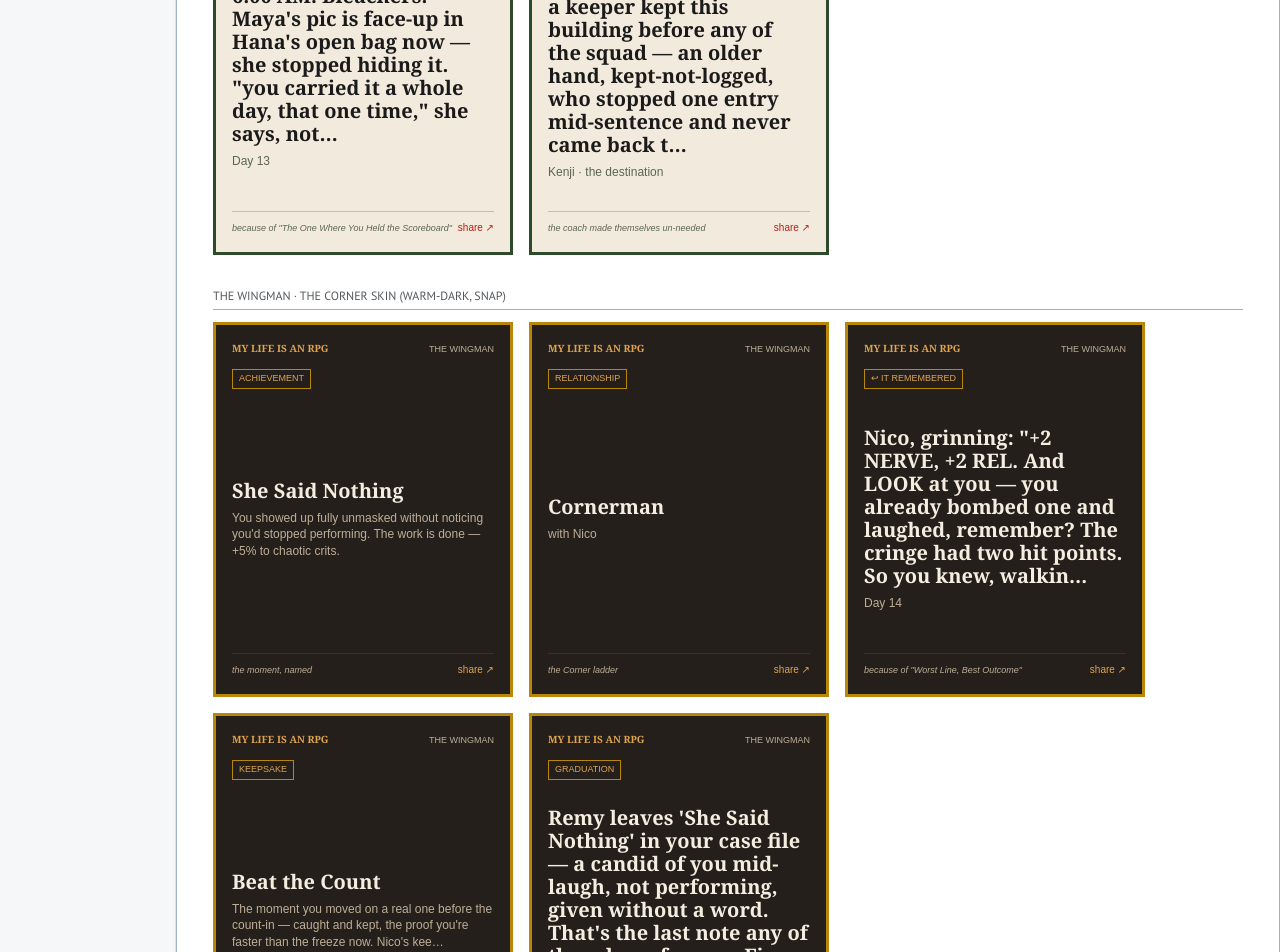
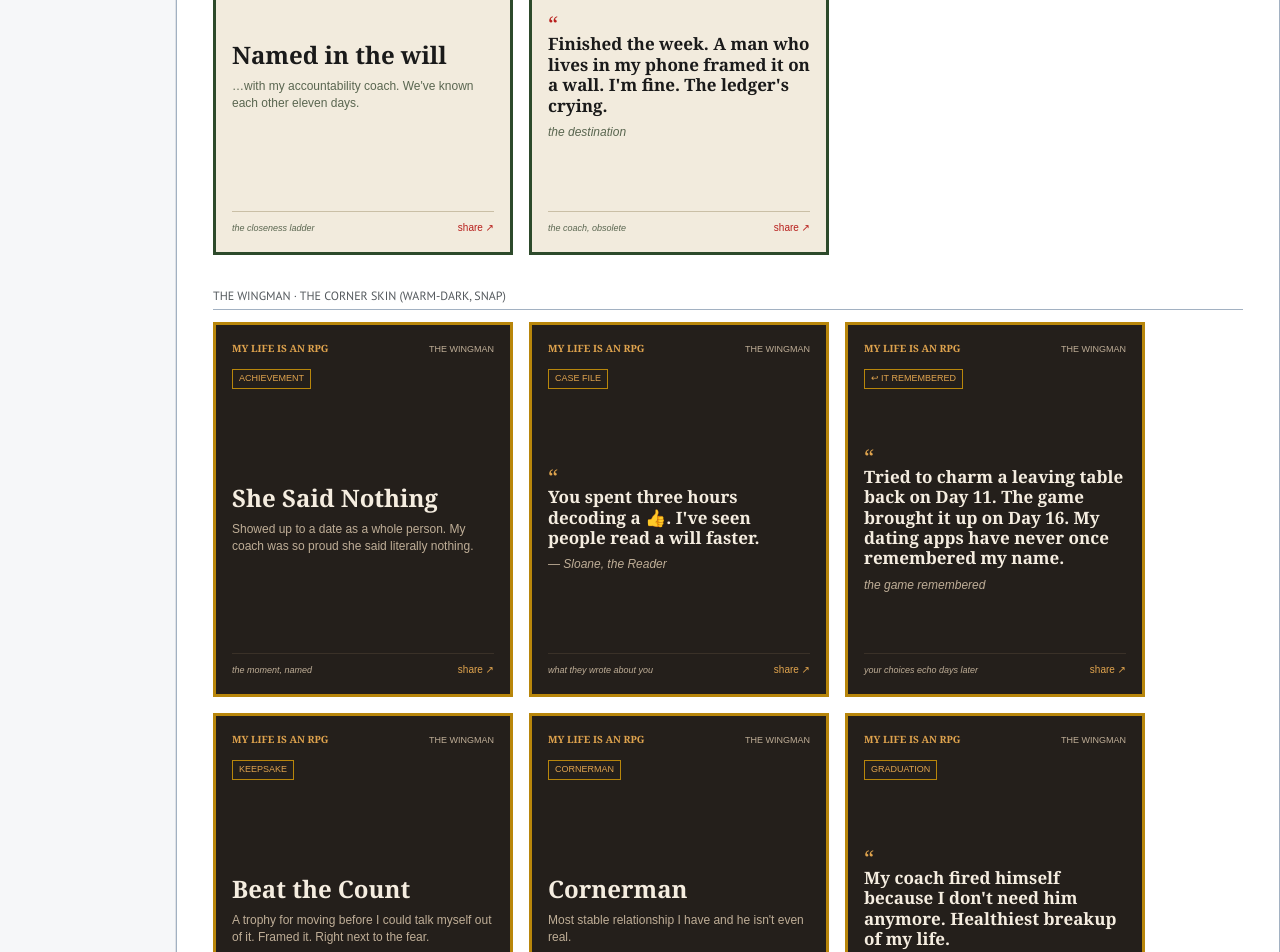
Before and after one commit to cybervaldez/myliar-website, a Next.js app: page /cards in a window 1280 px wide. Shown: the part 800-1752 px from the top of the page. Built offline with nearby package versions, Linux system fonts and the light colour scheme.

Commit message:
deploy: sync website/ from monorepo @ b3f79fc

```diff
--- a/app/cards/page.tsx
+++ b/app/cards/page.tsx
@@ -1,21 +1,12 @@
 // /cards — prototype of THE CARD: the one shareable-moment frame, per-campaign
-// skinned, that every viral motif renders to (docs/design/viral-moments.md). Real
-// data from the parity export. Prototype-on-web-first; the app port is a ShareCard
-// widget the existing share infra renders to PNG. Dev view.
+// skinned, every viral motif renders to (docs/design/viral-moments.md). The card
+// FACE is FUNNY + screenshot-worthy — a coach's quotable roast or the player's
+// wry "tweet" — never a stat readout (writers-room + Gemini approved). Real
+// titles/rungs/items pulled from parity so they stay synced; the captions are
+// authored. The app port = a ShareCard widget the share infra renders to PNG.
 
 import { FandomShell } from "../_components/FandomShell";
-import {
-  mainlineDays,
-  wingmanDays,
-  achievementById,
-  campaignMeta,
-  relTiers,
-  wingmanItems,
-  wingmanCoachById,
-  characterById,
-  humanizeLexicon,
-  type MainlineDay,
-} from "../wiki/wiki-data";
+import { achievementById, campaignMeta, relTiers, wingmanItems } from "../wiki/wiki-data";
 
 export const metadata = {
   title: "Cards — shareable moments (dev) · My Life is an RPG",
@@ -24,98 +15,64 @@ export const metadata = {
 };
 
 type Skin = "lifeops" | "wingman";
-type CardSpec = { kind: string; hero: string; support?: string; tag?: string };
+// shape: "title" = short hero + funny caption below · "quote" = the funny line IS the hero
+type CardSpec = { kind: string; shape: "title" | "quote"; hero: string; support?: string; tag?: string };
 
-const clip = (s: string, n: number) => {
-  const t = humanizeLexicon(s).trim();
-  return t.length > n ? t.slice(0, n - 1).trimEnd() + "…" : t;
-};
+const titleOf = (id: string, fallback: string) => achievementById(id)?.title ?? fallback;
 
-// Pull the first callback (scenario/reaction variant) in a campaign's days.
-function firstCallback(days: MainlineDay[]): { text: string; flag: string; day: number } | null {
-  for (const d of days) {
-    for (const ev of d.events) {
-      if (ev.scenarioVariants?.length) return { text: ev.scenarioVariants[0].scenario, flag: ev.scenarioVariants[0].unlockIf[0], day: d.globalDayIndex };
-      for (const c of ev.choices) {
-        if (c.reactionVariants?.length) return { text: c.reactionVariants[0].reactionText, flag: c.reactionVariants[0].unlockIf[0], day: d.globalDayIndex };
+function gather(campaignId: "main-line" | "wingman"): CardSpec[] {
+  if (campaignId === "wingman") {
+    const ladder = campaignMeta("wingman")?.relTierNames ?? [];
+    const keepsake = wingmanItems().find((i) => i.rarity === "legendary" && i.name === "Beat the Count");
+    return [
+      { kind: "ACHIEVEMENT", shape: "title", hero: titleOf("mask-off", "She Said Nothing"),
+        support: "Showed up to a date as a whole person. My coach was so proud she said literally nothing.", tag: "the moment, named" },
+      { kind: "CASE FILE", shape: "quote", hero: "You spent three hours decoding a 👍. I've seen people read a will faster.",
+        support: "— Sloane, the Reader", tag: "what they wrote about you" },
+      { kind: "↩ IT REMEMBERED", shape: "quote", hero: "Tried to charm a leaving table back on Day 11. The game brought it up on Day 16. My dating apps have never once remembered my name.",
+        support: "the game remembered", tag: "your choices echo days later" },
+      { kind: "KEEPSAKE", shape: "title", hero: keepsake?.name ?? "Beat the Count",
+        support: "A trophy for moving before I could talk myself out of it. Framed it. Right next to the fear.", tag: "legendary · worked toward" },
+      { kind: ladder[7] ? ladder[7].toUpperCase() : "RELATIONSHIP", shape: "title", hero: ladder[7] ?? "Cornerman",
+        support: "Most stable relationship I have and he isn't even real.", tag: "the Corner ladder" },
+      { kind: "GRADUATION", shape: "quote", hero: "My coach fired himself because I don't need him anymore. Healthiest breakup of my life.",
+        support: "the coach, obsolete", tag: "the destination" },
+    ];
   }
-    }
-  }
-  return null;
-}
-
-// A short, standalone-reading memory write (the Case File quote).
-function pickCaseFile(days: MainlineDay[]): { text: string; who: string | null; day: number } | null {
-  let best: { text: string; who: string | null; day: number } | null = null;
-  for (const d of days) {
-    for (const ev of d.events) {
-      for (const m of ev.memoryWrites) {
-        const t = humanizeLexicon(m.text);
-        if (t.length >= 40 && t.length <= 180 && (!best || t.length < best.text.length)) {
-          best = { text: m.text, who: d.characterId, day: d.globalDayIndex };
-        }
-      }
-    }
-  }
-  return best;
-}
-
-function gather(campaignId: "main-line" | "wingman"): { cards: CardSpec[]; nameOf: (id: string) => string | undefined } {
-  const isWing = campaignId === "wingman";
-  const days = isWing ? wingmanDays() : mainlineDays();
-  const nameOf = (id: string) => (isWing ? wingmanCoachById(id)?.name : characterById(id)?.name);
-  const ladder = isWing ? campaignMeta("wingman")?.relTierNames ?? [] : relTiers().names;
-  const cards: CardSpec[] = [];
-
-  // 1 · Trophy
-  const trophyId = isWing ? "mask-off" : "the-drawer-witness";
-  const t = achievementById(trophyId);
-  if (t) cards.push({ kind: "ACHIEVEMENT", hero: t.title ?? "", support: t.blurb ?? "", tag: isWing ? "the moment, named" : "The One…" });
-
-  // 2 · REL rung
-  const rung = ladder[7] ?? ladder[ladder.length - 2];
-  const coach = (isWing ? wingmanDays()[0]?.characterId : "kenji") ?? "";
-  if (rung) cards.push({ kind: "RELATIONSHIP", hero: rung, support: `with ${nameOf(coach) ?? "your crew"}`, tag: isWing ? "the Corner ladder" : "found-family ladder" });
-
-  // 3 · Case File
-  const cf = pickCaseFile(days);
-  if (cf) cards.push({ kind: "CASE FILE", hero: clip(cf.text, 150), support: `${nameOf(cf.who ?? "") ?? "—"} · Day ${cf.day}`, tag: "what they wrote about you" });
-
-  // 4 · It Remembered (callback)
-  const cb = firstCallback(days);
-  if (cb) cards.push({ kind: "↩ IT REMEMBERED", hero: clip(cb.text, 150), support: `Day ${cb.day}`, tag: `because of "${achievementById(cb.flag)?.title ?? cb.flag}"` });
-
-  // 5 · Keepsake (Wingman has authored legendaries)
-  if (isWing) {
-    const leg = wingmanItems().find((i) => i.rarity === "legendary");
-    if (leg) cards.push({ kind: "KEEPSAKE", hero: leg.name, support: clip(leg.description, 130), tag: "legendary · worked toward" });
-  }
-
-  // 6 · Graduation (last day's closing hook)
-  const last = days[days.length - 1];
-  if (last?.closingHook) cards.push({ kind: "GRADUATION", hero: clip(last.closingHook, 170), support: `${nameOf(last.characterId ?? "") ?? ""} · the destination`, tag: "the coach made themselves un-needed" });
-
-  return { cards, nameOf };
+  const names = relTiers().names;
+  return [
+    { kind: "ACHIEVEMENT", shape: "title", hero: titleOf("the-drawer-witness", "The One Who Witnessed the Audit"),
+      support: "Watched a man finish an eleven-year spreadsheet and felt things. This is my life now.", tag: "The One…" },
+    { kind: "CASE FILE", shape: "quote", hero: "showed up at six a.m. twice. starting to think they might be a person.",
+      support: "— Hana, about you", tag: "what they wrote about you" },
+    { kind: "↩ IT REMEMBERED", shape: "quote", hero: "Mentioned my sister once, on Day 9. Hana brought her up on Day 13. My real friends don't listen this well.",
+      support: "the game remembered", tag: "your choices echo days later" },
+    { kind: (names[8] ?? "RELATIONSHIP").toUpperCase(), shape: "title", hero: names[8] ?? "Named in the will",
+      support: "…with my accountability coach. We've known each other eleven days.", tag: "the closeness ladder" },
+    { kind: "GRADUATION", shape: "quote", hero: "Finished the week. A man who lives in my phone framed it on a wall. I'm fine. The ledger's crying.",
+      support: "the destination", tag: "the coach, obsolete" },
+  ];
 }
 
 function ShareCard({ skin, campaign, c }: { skin: Skin; campaign: string; c: CardSpec }) {
   const wing = skin === "wingman";
-  const frame = wing
-    ? "bg-[#241f1b] border-[#b8860b] text-[#f5ede0]"
-    : "bg-[#f2ebdd] border-[#2d4a2b] text-[#1a1a1a]";
+  const frame = wing ? "bg-[#241f1b] border-[#b8860b] text-[#f5ede0]" : "bg-[#f2ebdd] border-[#2d4a2b] text-[#1a1a1a]";
   const accent = wing ? "text-[#e0a44e]" : "text-[#b81f1c]";
   const sub = wing ? "text-[#bfae97]" : "text-[#5a6650]";
   const rounding = wing ? "rounded-none" : "rounded-[2px]";
+  // quote cards / long titles get a smaller hero so the funny line fits the face
+  const heroSize = c.shape === "quote" || c.hero.length > 22 ? "text-[17px]" : "text-[24px]";
   return (
     <div className={`w-[300px] shrink-0 border-[3px] ${frame} ${rounding} p-4 flex flex-col`} style={{ aspectRatio: "4 / 5" }}>
       <div className="flex items-baseline justify-between">
-        <span className={`font-display text-[10px] tracking-[0.16em] ${accent}`} style={{ fontFamily: "Georgia, serif", fontWeight: 700 }}>MY LIFE IS AN RPG</span>
+        <span className={`text-[10px] tracking-[0.16em] ${accent}`} style={{ fontFamily: "Georgia, serif", fontWeight: 700 }}>MY LIFE IS AN RPG</span>
         <span className={`text-[9px] uppercase tracking-[0.1em] ${sub}`}>{campaign}</span>
       </div>
       <div className={`mt-3 inline-block self-start text-[9px] uppercase tracking-[0.12em] border px-1.5 py-0.5 ${wing ? "border-[#b8860b]" : "border-[#2d4a2b]"} ${accent}`}>{c.kind}</div>
       <div className="flex-1 flex flex-col justify-center py-3">
-        <div className="font-display text-[20px] leading-[1.15]" style={{ fontFamily: "Georgia, serif", fontWeight: 700 }}>{c.hero}</div>
-        {c.support && <div className={`text-[12px] mt-2 leading-[1.4] ${sub}`}>{c.support}</div>}
+        {c.shape === "quote" && <span className={`${accent} text-[22px] leading-none`} style={{ fontFamily: "Georgia, serif" }}>&ldquo;</span>}
+        <div className={`${heroSize} leading-[1.2]`} style={{ fontFamily: "Georgia, serif", fontWeight: 700 }}>{c.hero}</div>
+        {c.support && <div className={`text-[12px] mt-2 leading-[1.4] ${sub} ${c.shape === "quote" ? "italic" : ""}`}>{c.support}</div>}
       </div>
       <div className="flex items-baseline justify-between border-t pt-2 mt-1" style={{ borderColor: wing ? "#3a3128" : "#cabfa6" }}>
         <span className={`text-[9px] italic ${sub}`}>{c.tag}</span>
@@ -130,38 +87,32 @@ export default function CardsPage() {
     { id: "main-line", title: "Life Ops", skin: "lifeops" },
     { id: "wingman", title: "The Wingman", skin: "wingman" },
   ];
-
   return (
     <FandomShell active="/cards">
       <div className="font-sans text-[11px] uppercase tracking-[0.22em] text-spot-red">Cards · shareable moments</div>
       <h1 className="font-display text-[38px] leading-[1.0] mt-1 mb-2">The Card</h1>
       <p className="text-[14px] text-ink-soft mb-2 leading-[1.5] max-w-[680px]">
-        One shareable frame, <strong>per-campaign skin</strong>, that every viral moment renders to —
-        the title motif is the naming form, the Card is the <strong>screenshot form</strong>. Same
-        anatomy + wordmark across both (brand identity); the skin + voice differ per world. Real data
-        from the parity export.
+        One shareable frame, <strong>per-campaign skin</strong>, that every viral moment renders to. The
+        face is <strong>funny + screenshot-worthy</strong> — a coach&apos;s quotable roast or your own wry
+        &ldquo;tweet&rdquo; — <strong>never a stat readout</strong> (the +CRIT / +STR math is the engine,
+        not the flex). Writers-room + Gemini approved.
       </p>
       <p className="text-[12px] text-margin-ink mb-6 leading-[1.5] max-w-[680px]">
-        Prototype-on-web-first. The app port = a <code>ShareCard</code> widget the existing share infra
-        renders to PNG → the OS share sheet, skin chosen by the active campaign. Spec:
-        <code>docs/design/viral-moments.md</code> &ldquo;THE CARD.&rdquo;
+        Prototype-on-web-first. App port = a <code>ShareCard</code> widget the existing share infra renders
+        to PNG → the OS share sheet, skin by the active campaign. Spec: <code>docs/design/viral-moments.md</code>.
       </p>
-
-      {campaigns.map((cam) => {
-        const { cards } = gather(cam.id);
-        return (
+      {campaigns.map((cam) => (
         <div key={cam.id} className="mb-8">
           <div className="font-sans text-[12px] uppercase tracking-[0.14em] text-[#54595d] border-b border-[#a2b1c2] pb-1 mb-3">
             {cam.title} <span className="text-margin-ink">· {cam.skin === "wingman" ? "the Corner skin (warm-dark, snap)" : "case-file skin (cream, found-family)"}</span>
           </div>
           <div className="flex gap-4 flex-wrap">
-              {cards.map((c, i) => (
+            {gather(cam.id).map((c, i) => (
               <ShareCard key={i} skin={cam.skin} campaign={cam.title} c={c} />
             ))}
           </div>
         </div>
-        );
-      })}
+      ))}
     </FandomShell>
   );
 }
```
Lines whose indentation alone changed are shown as unchanged.
